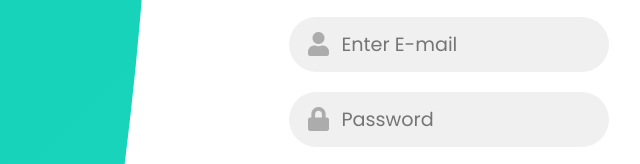
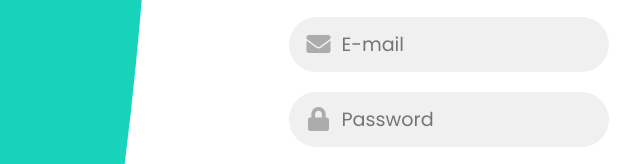
Before and after one commit to purvathnere/learning-app, a plain HTML site: page login.html in a window 1280 px wide. Shown: the part 315-479 px from the top of the page, 511-1151 px from the left. Drawn offline with Linux system fonts and the light colour scheme.

Commit message:
Update login.html

```diff
--- a/login.html
+++ b/login.html
@@ -14,8 +14,8 @@
                <form action="#" class="login-form" id="login">
                 <h2 class="title">Login</h2>
                 <div class="input-field">
-                    <i class="fas fa-user"></i>
-                    <input type="email" id="login-email" placeholder="Enter E-mail" required>
+                    <i class="fas fa-envelope"></i>
+                    <input type="email" id="login-email" placeholder="E-mail" required>
                 </div>
                 <div class="input-field">
                     <i class="fas fa-lock"></i>
```
